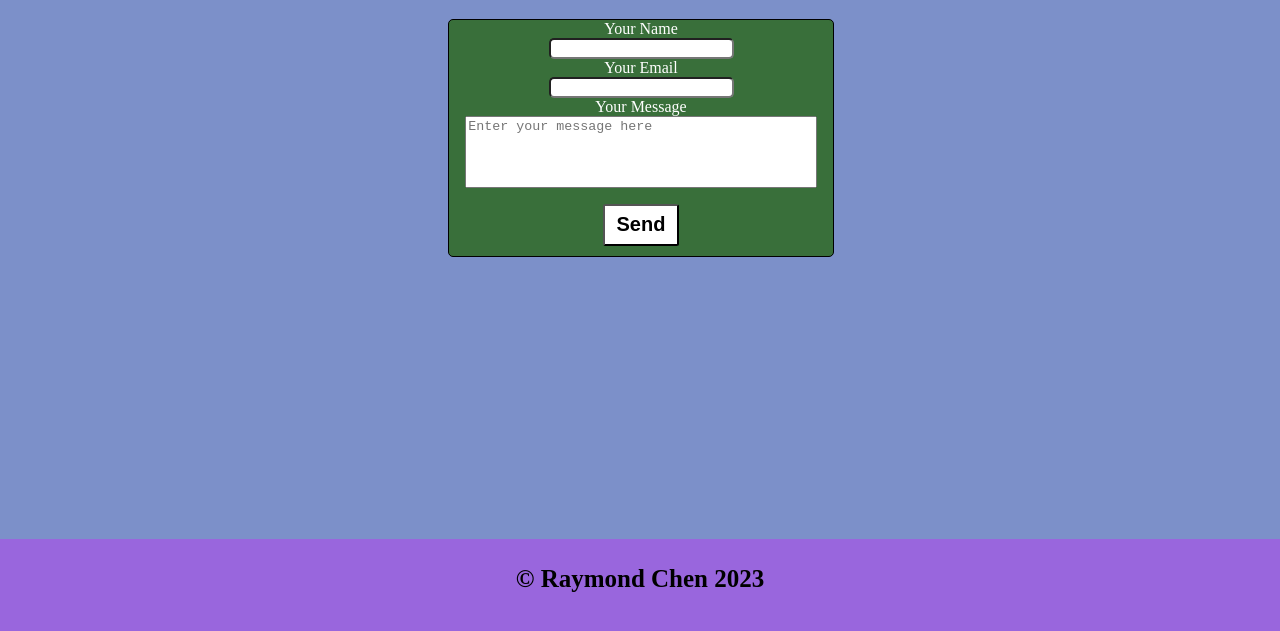
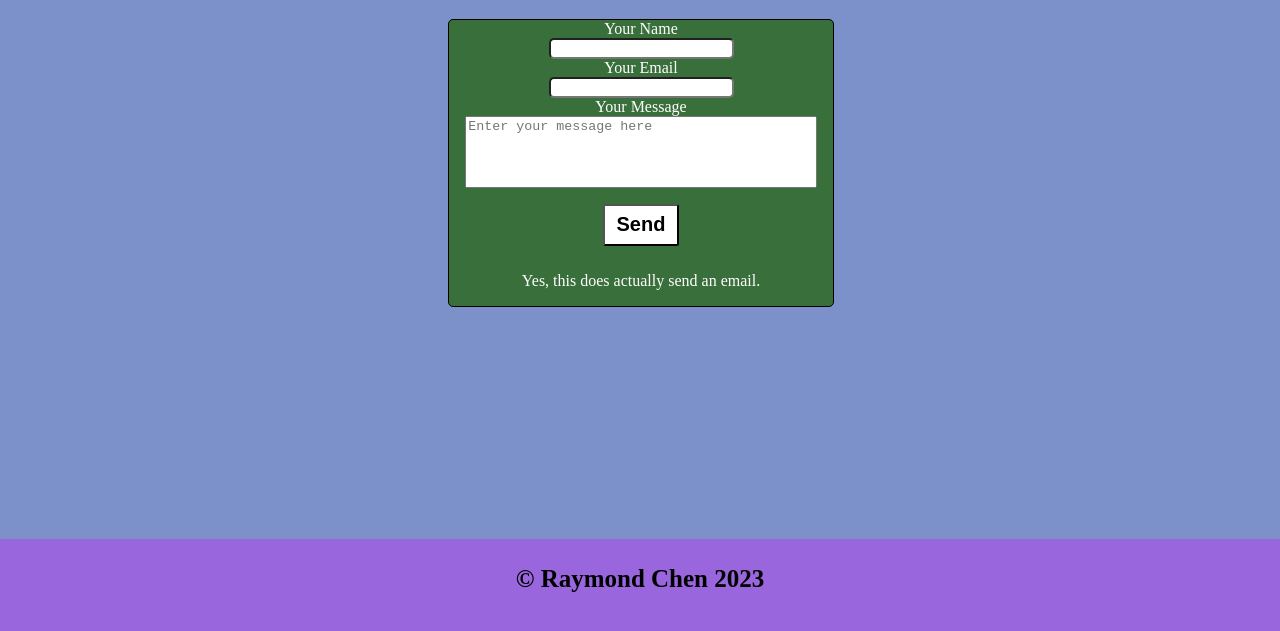
Before and after one commit to RayChen29/WebDevProject, a website: page contact/contact.html in a window 1280 px wide. Shown: the part 161-792 px from the top of the page. Drawn offline with Linux system fonts and the light colour scheme.

Commit message:
Made contact form functional.

```diff
--- a/contact/contact.css
+++ b/contact/contact.css
@@ -46,3 +46,6 @@ input[class$="input"] {
   font-weight: bold;
   font-size: 20px;
 }
+.disclaimer {
+  color: var(--white);
+}
--- a/contact/contact.html
+++ b/contact/contact.html
@@ -31,7 +31,10 @@
       <div class="contact-container">
         <h1>Got Questions or Comments? Contact Me!</h1>
         <div class="form-box">
-          <form>
+          <form
+            action="https://formsubmit.co/6dc45474a181750acebcec8aac36a7b2"
+            method="POST"
+          >
             <div class="contact-card">
               <label for="name">Your Name</label>
               <input
@@ -63,6 +66,11 @@
               ></textarea>
             </div>
             <button type="submit" class="btn">Send</button>
+            <span
+              ><p class="disclaimer">
+                Yes, this does actually send an email.
+              </p></span
+            >
           </form>
         </div>
       </div>
--- a/contact/contact.js
+++ b/contact/contact.js
@@ -1,3 +1,4 @@
-//Credits to EasyTutorials for showing the site https://www.youtube.com/watch?v=sGQSz22U8VM; Email Code from https://smtpjs.com/
-
-let url = "https://smtpjs.com/v3/smtp.js";
+let button = document.getElementsByClassName("btn")[0];
+button.addEventListener("click", (event) => {
+  button.style.display = "none";
+});
```
